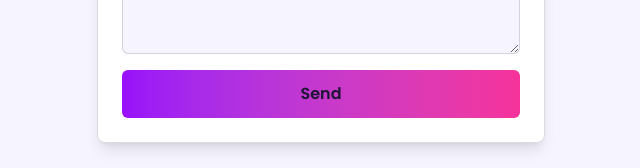
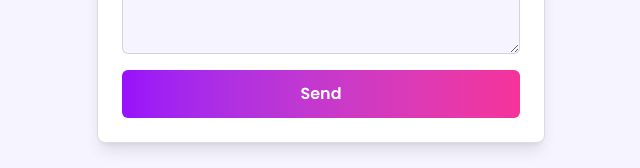
Before and after one commit to Vorpalin/Vorpalin.github.io, a React (Vite) app: page / in a window 1280 px wide. Shown: the part 6716-6884 px from the top of the page, without its empty margins (319-959 px from the left). Built offline with nearby package versions, Linux system fonts and the light colour scheme.

Commit message:
style: change contact button style

```diff
--- a/src/components/Contact/Contact.tsx
+++ b/src/components/Contact/Contact.tsx
@@ -97,7 +97,7 @@ function Contact() {
           {/* Send Button */}
           <button
             type="submit"
-            className="w-full rounded-md bg-linear-to-r from-purple-600 to-pink-500 py-3 font-semibold text-content transition hover:opacity-90"
+            className="w-full rounded-md bg-linear-to-r from-purple-600 to-pink-500 py-3 font-semibold text-white transition hover:opacity-90"
           >
             Send
           </button>
```
